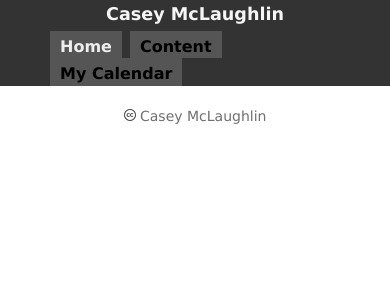
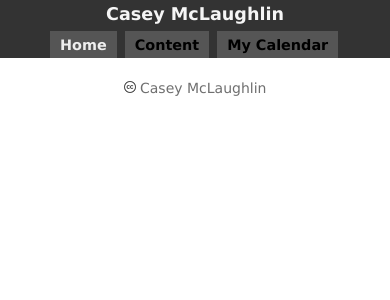
Before and after one commit to caseyamcl/caseyamcl.github.io, a PHP site: page /projects/templates/default/main.php in a window 390 px wide. Shown: the top 300 px of the page. Run offline with PHP 8.4, Linux system fonts and the light colour scheme; the template is opened without the code that fills it, so the values that code supplies are empty; some libraries are stand-ins or nearby versions.

Commit message:
Mobile styles should be the same for portrait and landscape.

```diff
--- a/templates/default/stylesheets/layout.css
+++ b/templates/default/stylesheets/layout.css
@@ -250,13 +250,10 @@ body > footer a[rel=license] img {
 	}
 
 	/* Mobile Landscape Size to Tablet Portrait (devices and browsers) */
-	@media only screen and (min-width: 480px) and (max-width: 767px) {}
-
-	/* Mobile Portrait Size to Mobile Landscape Size (devices and browsers) */
-	@media only screen and (max-width: 479px) {
+	@media only screen /*and (min-width: 480px)*/ and (max-width: 767px) {
 
 		/* Header */
-		body > header h1 {
+		body > header {
 			text-align: center;
 		}
 
@@ -269,6 +266,7 @@ body > footer a[rel=license] img {
 		body > header ul li  {
 			margin: 0 4px;
 			background-color: #555;
+			font-size: 0.9em;
 		}
 
 		body > header ul li > a {
@@ -288,6 +286,11 @@ body > footer a[rel=license] img {
 		.post-meta .post-about {
 			display: block;
 		}
+
+	}
+
+	/* Mobile Portrait Size to Mobile Landscape Size (devices and browsers) */
+	@media only screen and (max-width: 479px) {
 
 	}
 
```
